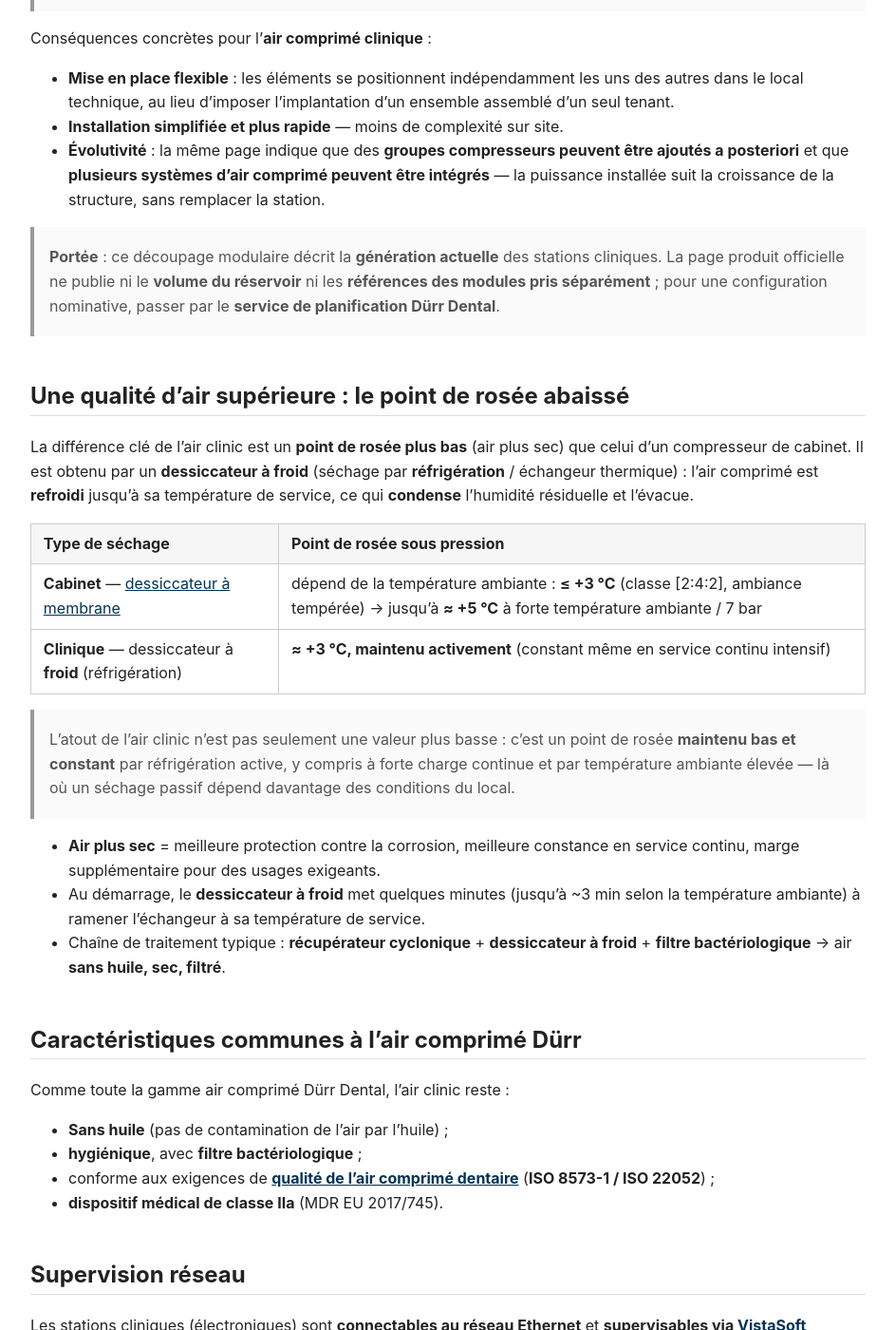
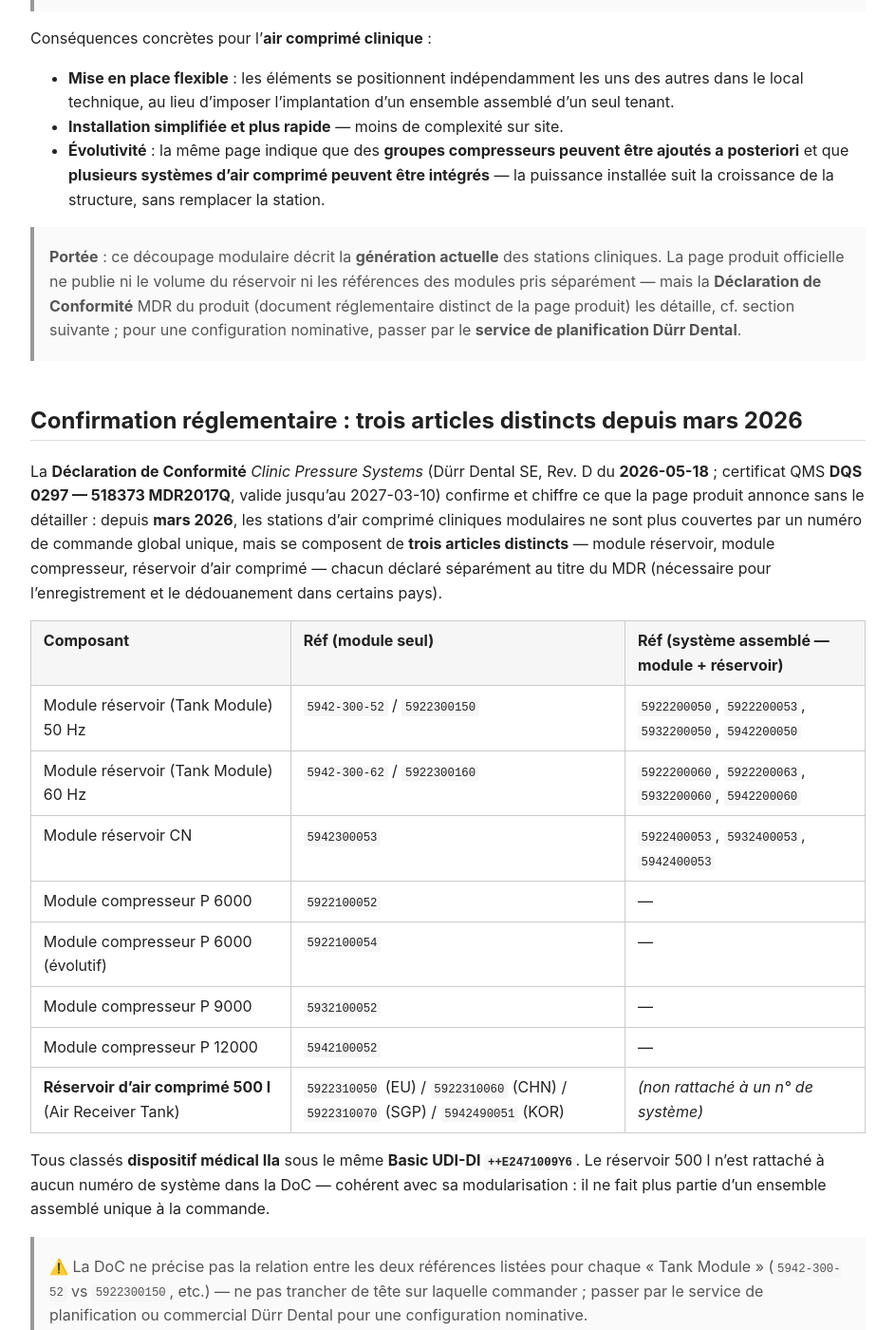
Before and after one commit to Grzybicki/durr-dental-knowledge-base, a Jekyll site: the page built from docs/fr/conventionnel/air-clinic/overview.md, in a window 1280 px wide and 1400 px high, scrolled down 1012 px. Shown: the whole window at 95% size, without its empty margins (168-1111 px from the left). Built offline with Jekyll 4.4.1, drawn with Linux system fonts in a browser that asks for light colours; some of the changed text lies outside the part shown.

Commit message:
docs: 0.16.3 references modules stations cliniques (reservoir/tank/compresseur)
Reference des modules Tank/Compressor/Air Receiver Tank sourcees sur la
Declaration de Conformite MDR (document reglementaire), revenant sur
l'exclusion volontaire posee en 0.16.2 (alors "connues uniquement par
documents internes"). Info VistaSoft Monitor / Maintenance Manager 2.0
volontairement non publiee (source marquee confidentielle, non distribuable
aux partenaires).

```diff
--- a/docs/fr/conventionnel/air-clinic/overview.md
+++ b/docs/fr/conventionnel/air-clinic/overview.md
@@ -35,7 +35,12 @@
     type: "page produit"
     language: "fr"
     note: "Source publique du principe modulaire : réservoir d'air comprimé présenté comme composant distinct (souplesse de configuration, gain de temps et de simplicité à l'installation), groupes compresseurs ajoutables a posteriori, intégration de plusieurs systèmes, capacité annoncée jusqu'à 80 praticiens, DM classe IIa selon le MDR. Consultée 2026-08-06. Contenu rapporté en discours indirect (pas de citation verbatim de la page)."
-last_factual_review: 2026-08-06
+  - title: "Déclaration de Conformité — Clinic Pressure Systems (D.No 4233853, Rev. D)"
+    ref: "D.No 4233853, Rev. D, signée 2026-05-18"
+    type: "Déclaration de Conformité MDR — document réglementaire, téléchargeable via le portail partenaires Dürr Dental (DuerrDental.Net)"
+    language: "en"
+    note: "Source publique des références des modules pris séparément (Tank Module, Compressor Module, Air Receiver Tank) et de la classification DM IIa individuelle du réservoir 500 l, absentes de la page produit. Amendement communiqué en interne en août 2026 : le réservoir est désormais décliné séparément dans la DoC pour les besoins d'enregistrement/dédouanement, suite à la modularisation en 3 articles distincts (tank / compresseur / réservoir) depuis mars 2026."
+last_factual_review: 2026-08-31
 license: CC-BY-4.0
 ---
 
@@ -98,9 +103,40 @@
   installée suit la croissance de la structure, sans remplacer la station.
 
 > **Portée** : ce découpage modulaire décrit la **génération actuelle** des stations cliniques.
-> La page produit officielle ne publie ni le **volume du réservoir** ni les **références des
-> modules pris séparément** ; pour une configuration nominative, passer par le **service de
-> planification Dürr Dental**.
+> La page produit officielle ne publie ni le volume du réservoir ni les références des modules
+> pris séparément — mais la **Déclaration de Conformité** MDR du produit (document réglementaire
+> distinct de la page produit) les détaille, cf. section suivante ; pour une configuration
+> nominative, passer par le **service de planification Dürr Dental**.
+
+## Confirmation réglementaire : trois articles distincts depuis mars 2026
+
+La **Déclaration de Conformité** *Clinic Pressure Systems* (Dürr Dental SE, Rev. D du
+**2026-05-18** ; certificat QMS **DQS 0297 — 518373 MDR2017Q**, valide jusqu'au 2027-03-10)
+confirme et chiffre ce que la page produit annonce sans le détailler : depuis **mars 2026**, les
+stations d'air comprimé cliniques modulaires ne sont plus couvertes par un numéro de commande
+global unique, mais se composent de **trois articles distincts** — module réservoir, module
+compresseur, réservoir d'air comprimé — chacun déclaré séparément au titre du MDR (nécessaire
+pour l'enregistrement et le dédouanement dans certains pays).
+
+| Composant | Réf (module seul) | Réf (système assemblé — module + réservoir) |
+|---|---|---|
+| Module réservoir (Tank Module) 50 Hz | `5942-300-52` / `5922300150` | `5922200050`, `5922200053`, `5932200050`, `5942200050` |
+| Module réservoir (Tank Module) 60 Hz | `5942-300-62` / `5922300160` | `5922200060`, `5922200063`, `5932200060`, `5942200060` |
+| Module réservoir CN | `5942300053` | `5922400053`, `5932400053`, `5942400053` |
+| Module compresseur P 6000 | `5922100052` | — |
+| Module compresseur P 6000 (évolutif) | `5922100054` | — |
+| Module compresseur P 9000 | `5932100052` | — |
+| Module compresseur P 12000 | `5942100052` | — |
+| **Réservoir d'air comprimé 500 l** (Air Receiver Tank) | `5922310050` (EU) / `5922310060` (CHN) / `5922310070` (SGP) / `5942490051` (KOR) | *(non rattaché à un n° de système)* |
+
+Tous classés **dispositif médical IIa** sous le même **Basic UDI-DI `++E2471009Y6`**. Le réservoir
+500 l n'est rattaché à aucun numéro de système dans la DoC — cohérent avec sa modularisation :
+il ne fait plus partie d'un ensemble assemblé unique à la commande.
+
+> ⚠️ La DoC ne précise pas la relation entre les deux références listées pour chaque « Tank
+> Module » (`5942-300-52` vs `5922300150`, etc.) — ne pas trancher de tête sur laquelle commander ;
+> passer par le service de planification ou commercial Dürr Dental pour une configuration
+> nominative.
 
 ## Une qualité d'air supérieure : le point de rosée abaissé
 
@@ -172,7 +208,7 @@
       "name": "Le réservoir d'air comprimé des stations cliniques est-il un composant séparé ?",
       "acceptedAnswer": {
         "@type": "Answer",
-        "text": "Oui. Les stations d'air comprimé cliniques Dürr Dental suivent un principe modulaire évolutif : la page produit officielle présente le réservoir d'air comprimé comme un composant distinct, mis en avant pour la souplesse de configuration et le gain de temps et de simplicité lors de l'installation. Des groupes compresseurs peuvent en outre être ajoutés a posteriori et plusieurs systèmes d'air comprimé peuvent être intégrés. La page produit officielle ne publie ni le volume du réservoir ni les références des modules pris séparément."
+        "text": "Oui. Les stations d'air comprimé cliniques Dürr Dental suivent un principe modulaire évolutif : depuis mars 2026, elles se composent de trois articles distincts (module réservoir, module compresseur, réservoir d'air comprimé 500 l), chacun avec sa propre référence et sa propre classification DM IIa selon la Déclaration de Conformité MDR du produit. Le réservoir 500 l porte les références 5922310050 (EU), 5922310060 (CHN), 5922310070 (SGP) et 5942490051 (KOR)."
       }
     },
     {
@@ -203,12 +239,12 @@
 
 ### Le réservoir d'air comprimé est-il un composant séparé ?
 
-Oui — **principe modulaire évolutif**. La page produit officielle présente le **réservoir d'air
-comprimé** comme un **composant distinct**, mis en avant pour la **souplesse de configuration** et
-le **gain de temps et de simplicité lors de l'installation** ; des **groupes compresseurs** peuvent
-être **ajoutés a posteriori** et **plusieurs systèmes d'air comprimé** peuvent être **intégrés**.
-Elle ne publie en revanche **ni le volume du réservoir ni les références des modules pris
-séparément**.
+Oui — **principe modulaire évolutif**. Depuis **mars 2026**, la station se compose de **trois
+articles distincts** — module réservoir, module compresseur, réservoir d'air comprimé 500 l —
+chacun avec sa **propre référence** et sa **propre classification DM IIa**, confirmé par la
+**Déclaration de Conformité MDR** du produit (cf. « Confirmation réglementaire » plus haut). Le
+réservoir 500 l porte les références `5922310050` (EU) / `5922310060` (CHN) / `5922310070` (SGP)
+/ `5942490051` (KOR), sous le Basic UDI-DI `++E2471009Y6`.
 
 ### L'air clinic est-il supervisable à distance ?
 
@@ -244,9 +280,10 @@
 > ces références sont celles des **stations d'air comprimé cliniques telles que listées au
 > catalogue matériel Dürr Dental France 2026**. Le **réservoir** étant un **composant distinct**,
 > une configuration réelle peut se commander en **plusieurs articles** (station / groupes
-> compresseurs / réservoir). Les **références des modules pris séparément ne sont pas publiées**
-> sur la page produit officielle → **confirmer la composition exacte** auprès du service de
-> planification ou du service commercial Dürr Dental.
+> compresseurs / réservoir) → voir la section **« Confirmation réglementaire »** ci-dessus pour
+> le détail des références par module, issu de la Déclaration de Conformité MDR. Pour une
+> configuration nominative, confirmer la composition exacte auprès du service de planification ou
+> du service commercial Dürr Dental.
 
 ## Sources publiques
 
@@ -256,6 +293,7 @@
 | Systèmes pour cliniques — air comprimé (FR) | <https://www.duerrdental.com/fr/FR/produits/air-comprime/appareils/systemes-pour-cliniques/> |
 | Hub Air comprimé Dürr Dental | <https://www.duerrdental.com/en/products/compressed-air/> |
 | Informations de planification — Station d'air comprimé cliniques P 6000–P 12000 (réf. `5922100029L03`) | Centre de téléchargements Dürr Dental |
+| Déclaration de Conformité *Clinic Pressure Systems* (D.No 4233853, Rev. D, 2026-05-18) | Portail partenaires Dürr Dental (DuerrDental.Net) |
 
 > Les valeurs (air sans huile/sec/filtré, **dessiccateur à froid → point de rosée ≈ +3 °C**,
 > récupérateur cyclonique + filtre bactériologique, P 6000 ≈ 60 postes) proviennent de la
@@ -273,7 +311,7 @@
 
 ---
 
-*Cette fiche est une synthèse indépendante basée sur les pages produit publiques Dürr Dental et
-sur les principes techniques du séchage de l'air comprimé. Mainteneur : salarié de Dürr Dental
-France (CDI déclaré) — initiative personnelle, non officielle. Dernière revue factuelle :
-2026-08-06. Licence : CC-BY 4.0.*
+*Cette fiche est une synthèse indépendante basée sur les pages produit publiques Dürr Dental, la
+Déclaration de Conformité MDR du produit et les principes techniques du séchage de l'air comprimé.
+Mainteneur : salarié de Dürr Dental France (CDI déclaré) — initiative personnelle, non officielle.
+Dernière revue factuelle : 2026-08-31. Licence : CC-BY 4.0.*
```
Also changed, not shown: sources/certificates.md (+3 -2 lines), CHANGELOG.md.
